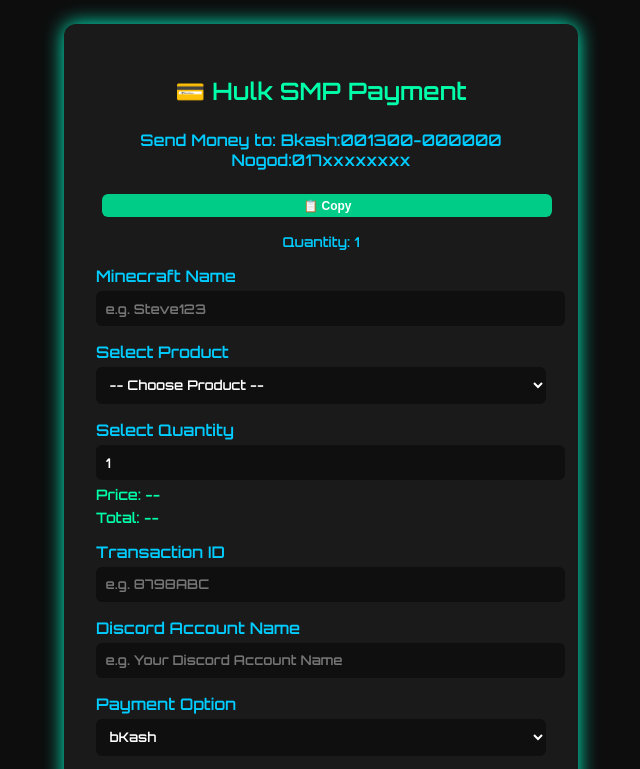
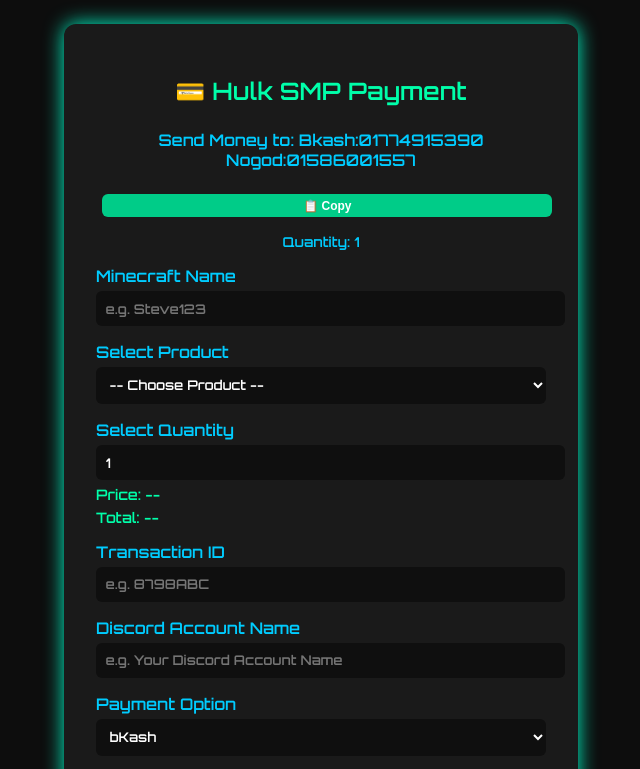
Before and after one commit to Rubyat748/HULKSMPPP, a plain HTML site: page public/payment.html in a window 1280 px wide. Shown: the top 769 px of the page, without its empty margins (319-959 px from the left). Drawn offline with Linux system fonts and the light colour scheme.

Commit message:
payment.html

```diff
--- a/public/payment.html
+++ b/public/payment.html
@@ -125,7 +125,7 @@
 
     <div class="info-section">
       <div>
-        <span class="info-text">Send Money to: <strong id="pay-number">Bkash:001300-000000 Nogod:017xxxxxxxx</strong></span>
+        <span class="info-text">Send Money to: <strong id="pay-number">Bkash:01774915390 Nogod:01586001557</strong></span>
         <button class="copy-btn" onclick="copyText('pay-number', this)">📋 Copy</button>
       </div>
     </div>
```
